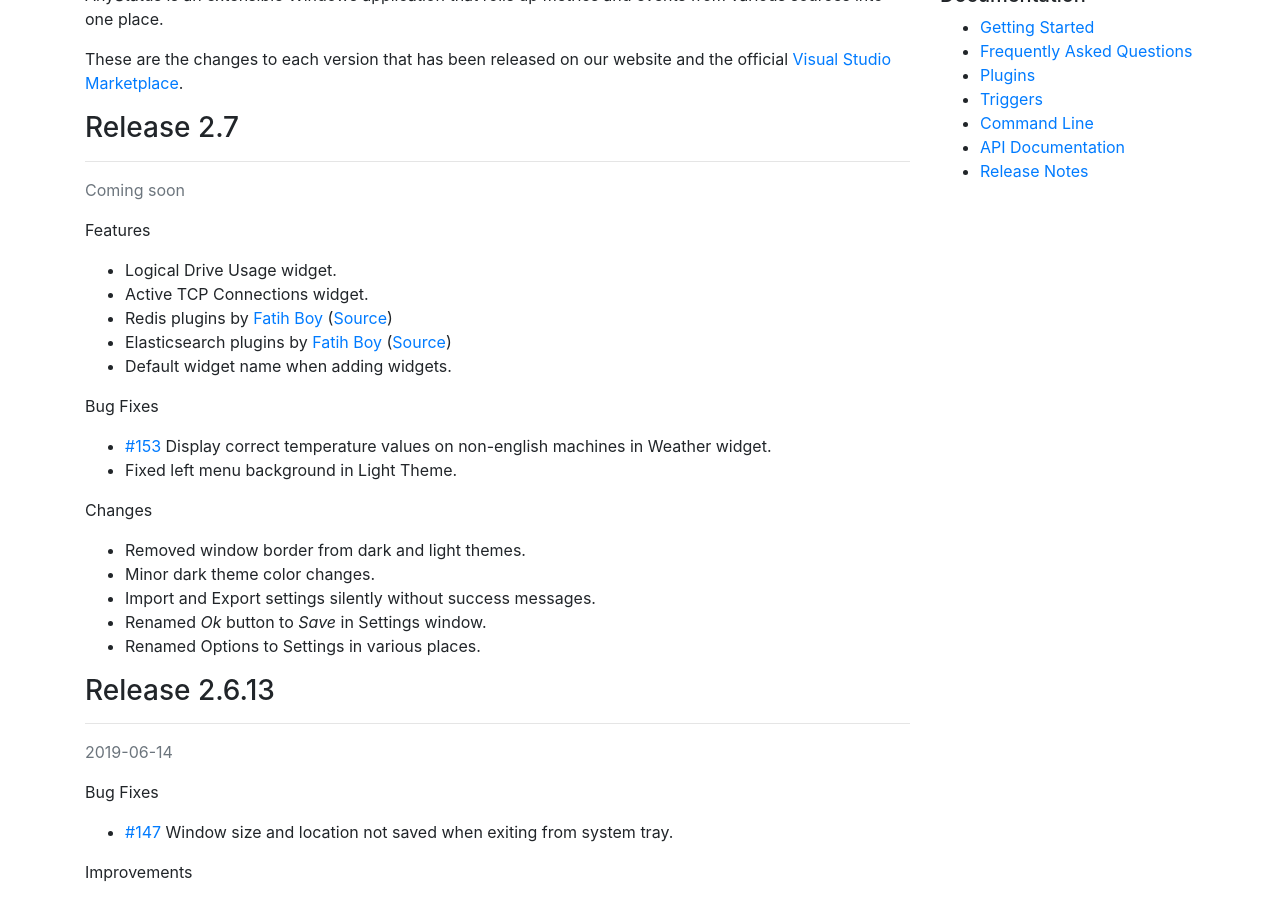
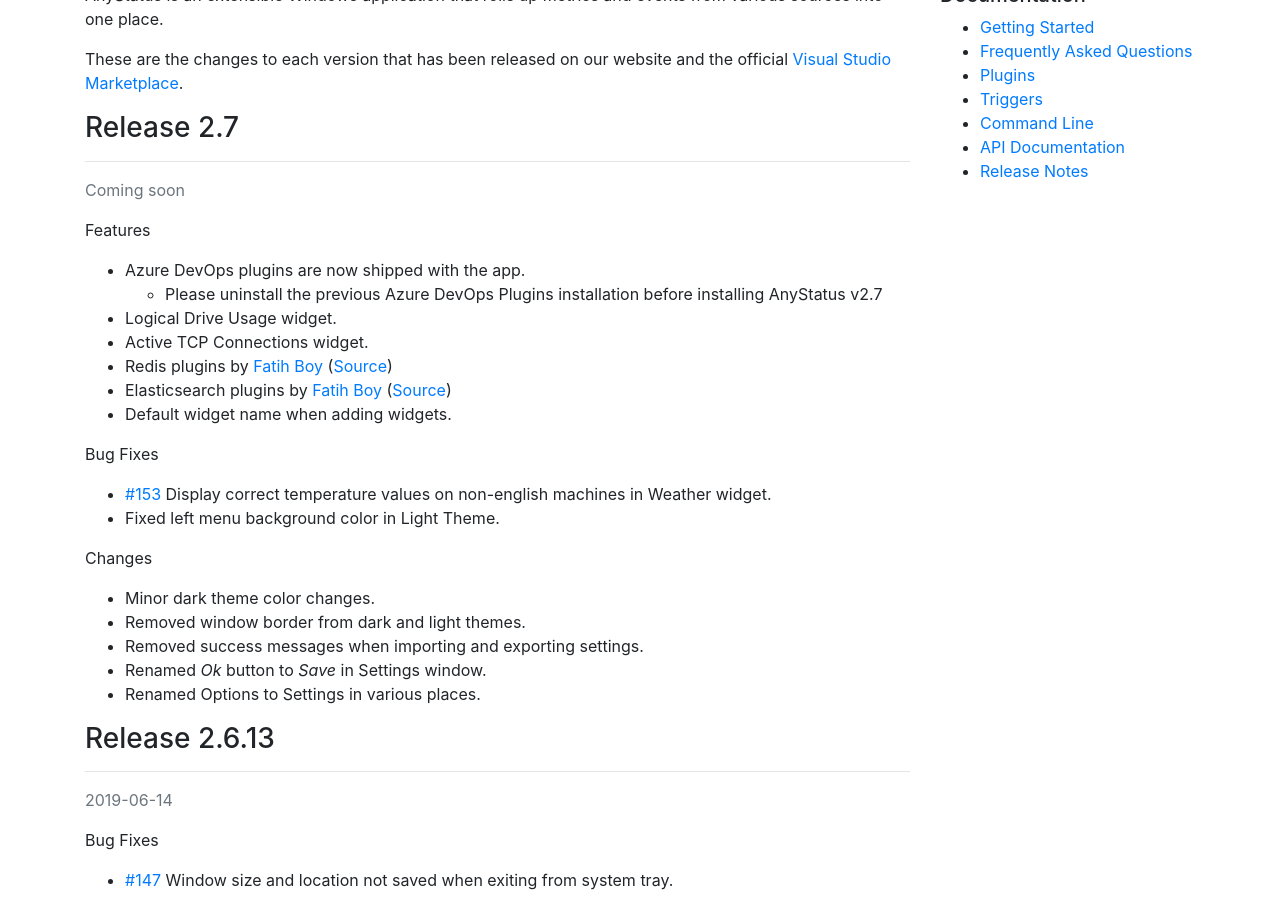
Before and after one commit to AnyStatus/anystatus.github.io, a Jekyll site: the page built from docs/releases.md, in a window 1280 px wide and 900 px high, scrolled down 276 px. Built offline with Jekyll 4.4.1, drawn with Linux system fonts in a browser that asks for light colours; comment, search, counter and statistics services are not loaded.

Commit message:
Update releases.md

```diff
--- a/docs/releases.md
+++ b/docs/releases.md
@@ -13,6 +13,8 @@
 
 Features
 
+- Azure DevOps plugins are now shipped with the app.
+  - Please uninstall the previous Azure DevOps Plugins installation before installing AnyStatus v2.7
 - Logical Drive Usage widget.
 - Active TCP Connections widget.
 - Redis plugins by [Fatih Boy](http://www.enterprisecoding.com/) ([Source](https://github.com/fatihboy/AnyStatusRedis))
@@ -22,13 +24,13 @@
 Bug Fixes
 
 - [#153](https://github.com/AnyStatus/Support/issues/153) Display correct temperature values on non-english machines in Weather widget.
-- Fixed left menu background in Light Theme.
+- Fixed left menu background color in Light Theme.
 
 Changes
 
+- Minor dark theme color changes.
 - Removed window border from dark and light themes.
-- Minor dark theme color changes.
-- Import and Export settings silently without success messages.
+- Removed success messages when importing and exporting settings.
 - Renamed _Ok_ button to _Save_ in Settings window.
 - Renamed Options to Settings in various places.
 
```
